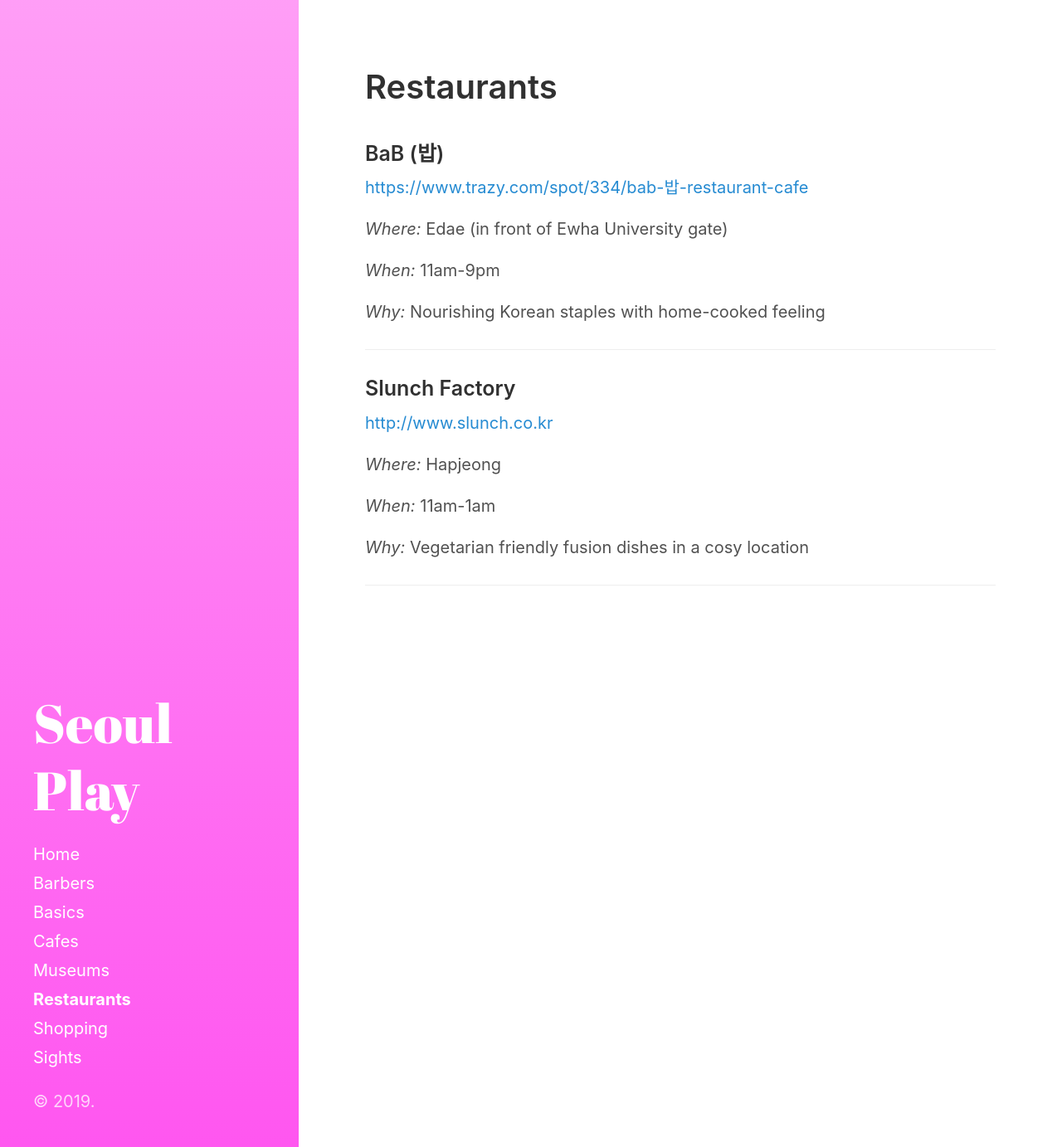
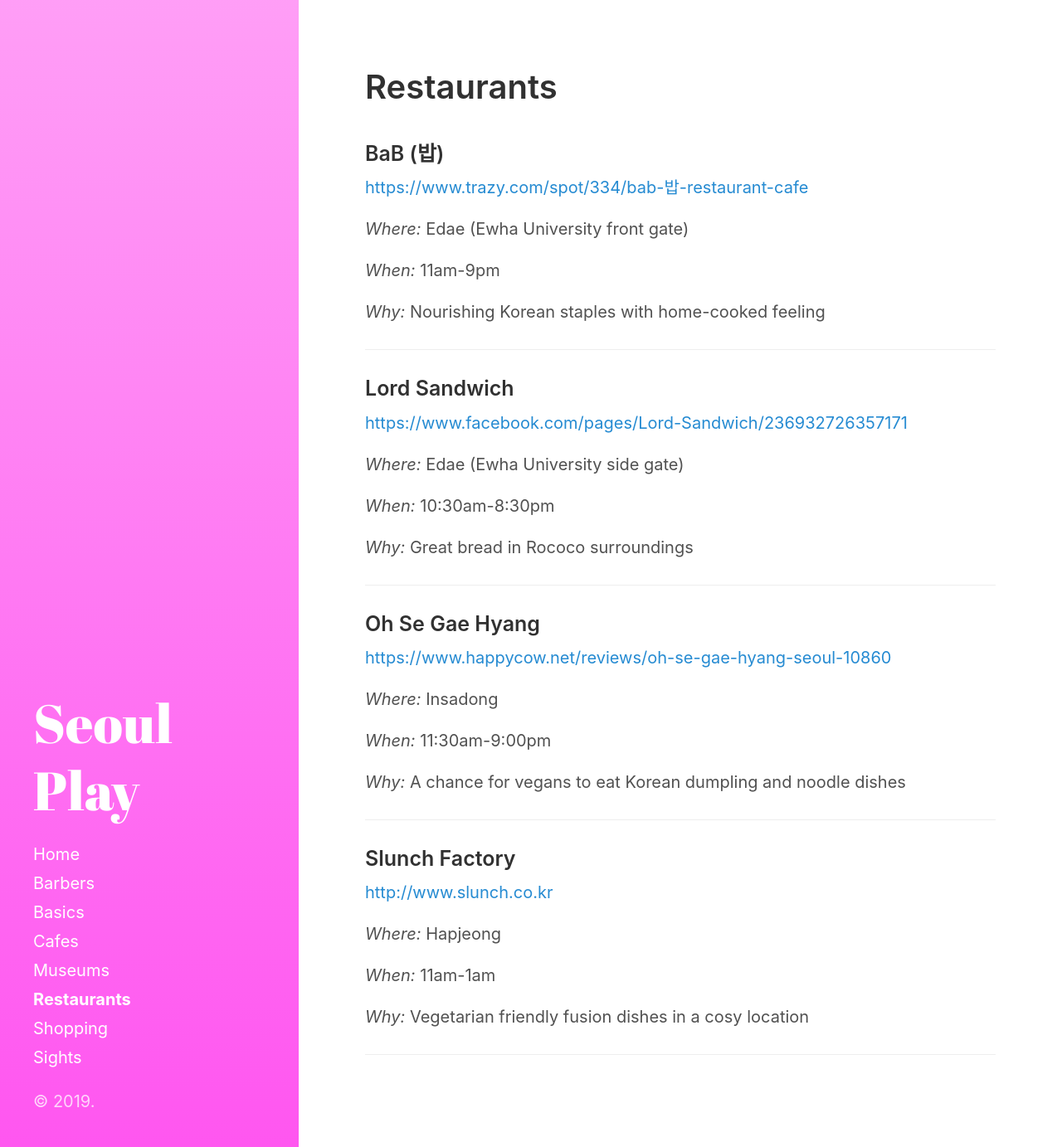
Before and after one commit to seoulplay/seoulplay.github.io, a Jekyll site: the page built from category/restaurants.md, in a window 1280 px wide. Shown: the whole page at 83% size. Built offline with Jekyll 4.4.1, drawn with Linux system fonts in a browser that asks for light colours; comment, search, counter and statistics services are not loaded.

Commit message:
March additions
Slowly...

```diff
--- a/category/restaurants.md
+++ b/category/restaurants.md
@@ -7,11 +7,36 @@ title: Restaurants
 
 <https://www.trazy.com/spot/334/bab-밥-restaurant-cafe>
 
-_Where:_ Edae (in front of Ewha University gate)
+_Where:_ Edae (Ewha University front gate)
 
 _When:_ 11am-9pm
 
 _Why:_ Nourishing Korean staples with home-cooked feeling
+
+----
+
+### Lord Sandwich
+
+<https://www.facebook.com/pages/Lord-Sandwich/236932726357171>
+
+_Where:_ Edae (Ewha University side gate)
+
+_When:_ 10:30am-8:30pm
+
+_Why:_ Great bread in Rococo surroundings
+
+----
+
+
+### Oh Se Gae Hyang
+
+<https://www.happycow.net/reviews/oh-se-gae-hyang-seoul-10860>
+
+_Where:_ Insadong
+
+_When:_ 11:30am-9:00pm
+
+_Why:_ A chance for vegans to eat Korean dumpling and noodle dishes
 
 ----
 
```
Also changed, not shown: category/basics.md (+16 -0 lines), category/museums.md (+14 -0 lines), _posts/2019-01-01-hello-world.md (renamed from _posts/2018-01-01-hello-world.md).
